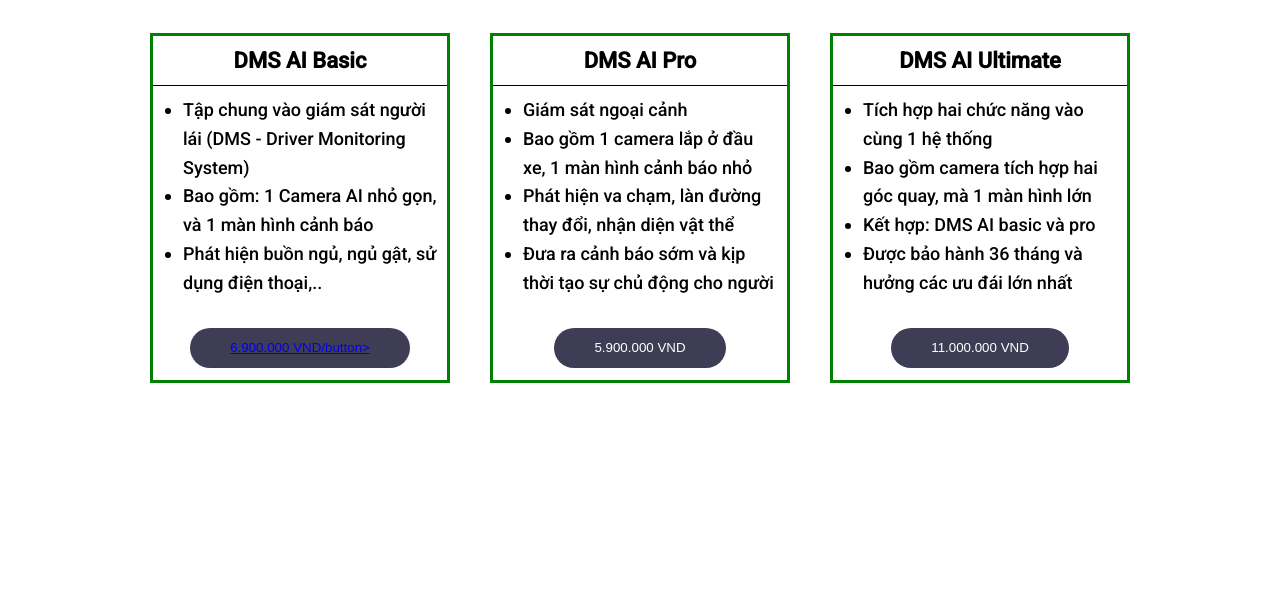
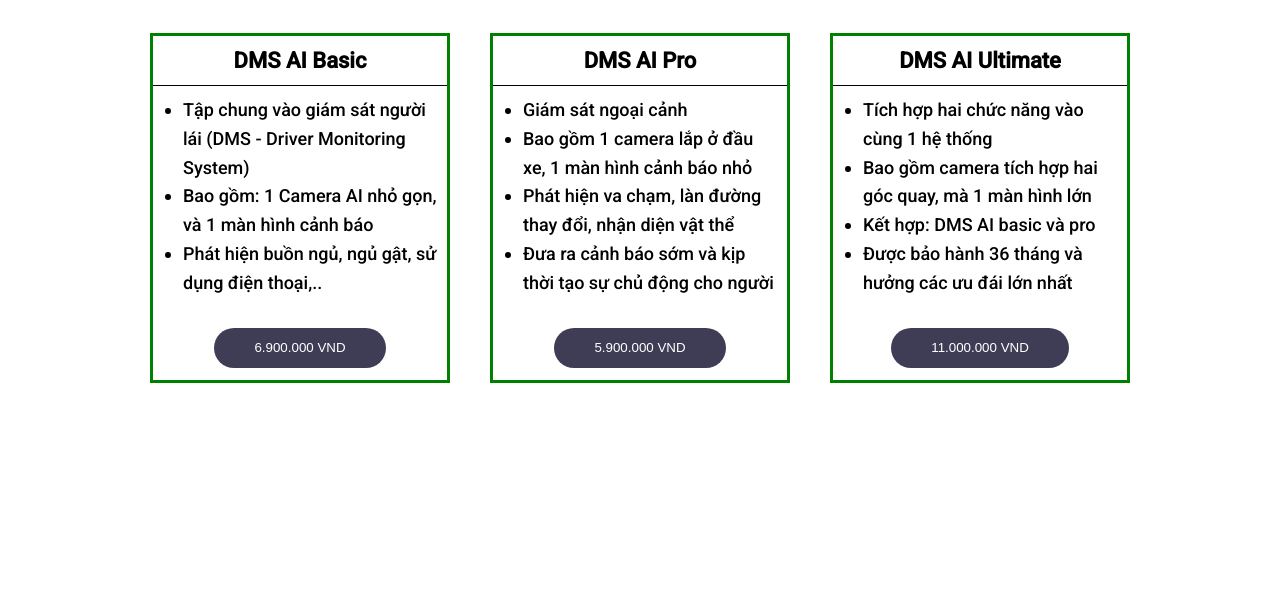
Before and after one commit to HungKingiscoming/kn2024.github.io, a plain HTML site: page product.html in a window 1280 px wide. Shown: the part 192-800 px from the top of the page. Drawn offline with nearby package versions, Linux system fonts and the light colour scheme.

Commit message:
Update product.html

```diff
--- a/product.html
+++ b/product.html
@@ -60,7 +60,7 @@
 
           </div>
           <div class="button-container">
-             <a href="https://datnguyentien204-kn-2024-final.hf.space" target="_blank"><button>6.900.000 VND/button></a>
+             <a  target="_blank"><button>6.900.000 VND</button></a>
           </div>
         </div>
         <div class="box">
```
